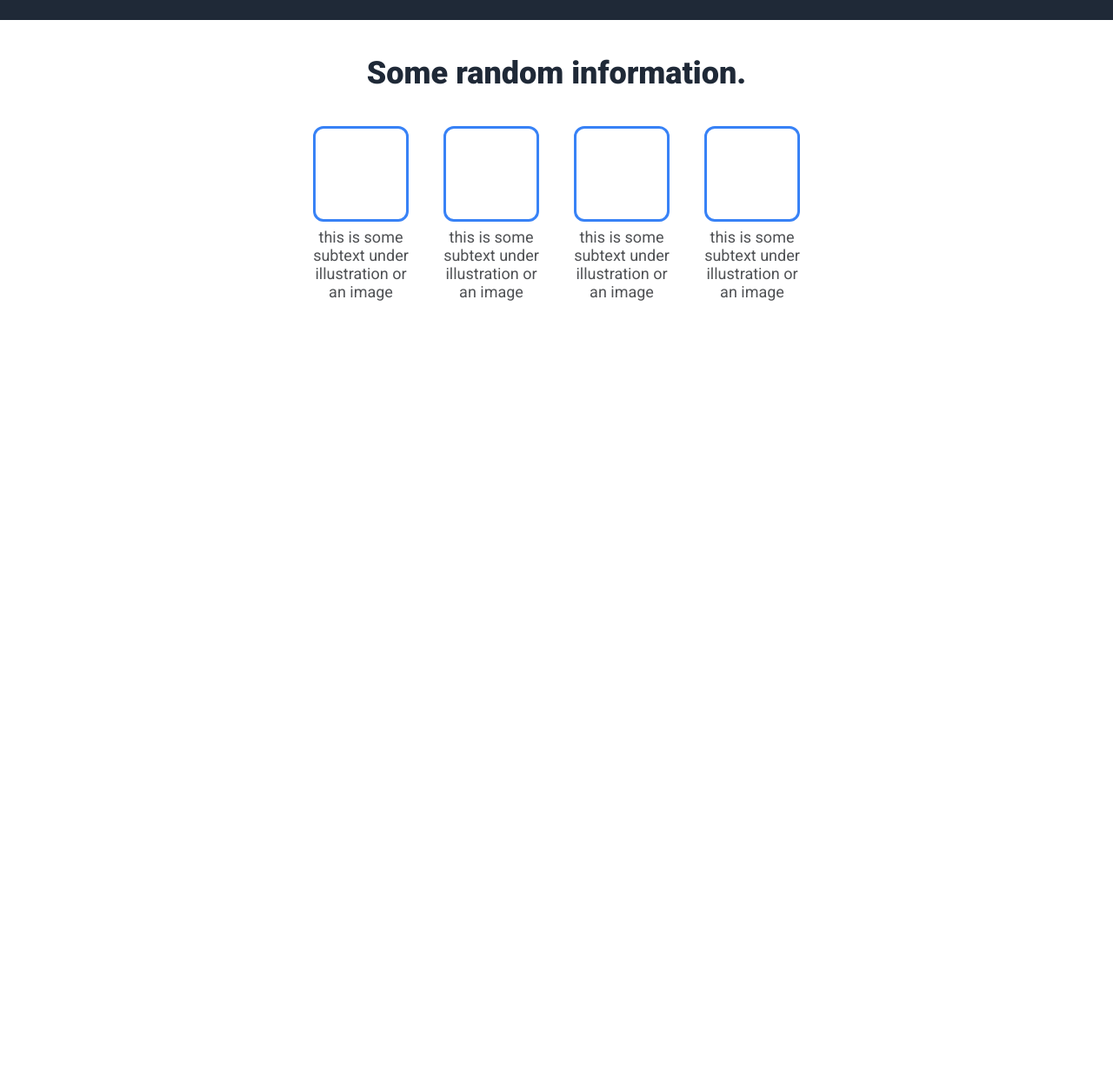
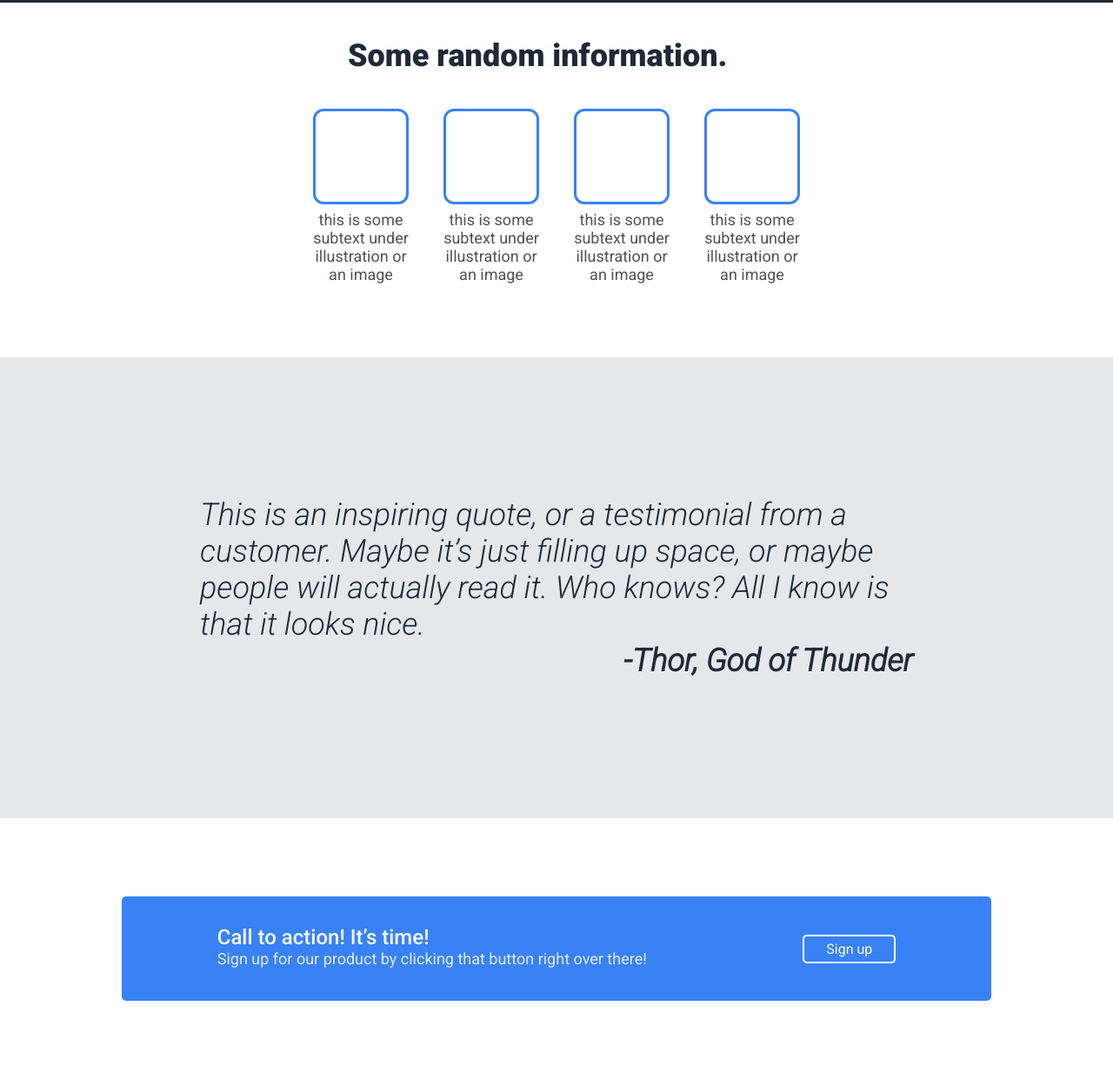
Before and after one commit to H3G4iG/landing_page, a plain HTML site: page index.html in a window 1280 px wide. Shown: the part 450-1691 px from the top of the page at 87% size. Before the commit the page ends 881 px from the top, so only its background shows below. Drawn offline with Linux system fonts and the light colour scheme.

Commit message:
Registration section / section 3

```diff
--- a/index.html
+++ b/index.html
@@ -35,7 +35,10 @@
       </div>
     </div>
   </div>
-  <section id="information" class="container">
+
+  <!-- Information section -->
+  <section id="information">
+    <div class="container">
       <h2 class="information-text">Some random information.</h2>
       <div class="showcase">
         <div class="card">
@@ -55,6 +58,34 @@
           <p class="subtext">this is some subtext under illustration or an image</p>
         </div>
       </div>
+
+    </div>
+  </section>
+
+  <!-- Quote section -->
+  <section id="quote-section">
+    <div class="container">
+      <p class="quote quote-text">This is an inspiring quote, or a testimonial from a customer. Maybe it’s just filling
+        up space,
+        or
+        maybe people will actually read it. Who knows? All I know is that it looks nice.
+        <br>
+        <span class="author-text">-Thor, God of Thunder</span>
+      </p>
+    </div>
+  </section>
+
+  <!-- registration section -->
+  <section id="registration">
+    <div class="blue-box container">
+      <div class="text-bluebox">
+        <h3 class="logo-text">Call to action! It’s time!</h3>
+        <p class="secondary-text">Sign up for our product by clicking that button right over there!</p>
+      </div>
+      <div class="btn btn-border">
+        <a href="#">Sign up</a>
+      </div>
+    </div>
   </section>
 </body>
 </html>
--- a/style.css
+++ b/style.css
@@ -1,4 +1,4 @@
-@import url('https://fonts.googleapis.com/css2?family=Roboto:wght@300;400;500;900&display=swap');
+@import url('https://fonts.googleapis.com/css2?family=Roboto:ital,wght@0,300;0,400;0,500;0,900;1,300&display=swap');
 
 :root {
   --primary-color: #f9faf8;
@@ -42,6 +42,10 @@ ul {
   margin: 5px 0;
 }
 
+.btn-border {
+  border: 2px white solid;
+}
+
 /* text */
 .primary-text {
   color: var(--primary-color);
@@ -78,6 +82,17 @@ ul {
   margin: 40px;
 }
 
+.author-text {
+  font-weight: bold;
+  text-align: right;
+}
+
+.quote-text {
+  font-size: 36px;
+  font-style: italic;
+  color: var(--bg-dark);
+}
+
 
 /* Header */
 #main_header {
@@ -104,7 +119,7 @@ ul {
 
 .header-content {
   display: flex;
-  margin: 100px 0;
+  margin: 90px 0;
 }
 
 .header-main,
@@ -154,3 +169,35 @@ ul {
   border-radius: 12px;
   margin-bottom: 7px;
 }
+
+/* Quote section */
+#quote-section {
+  display: flex;
+  background-color: var(--secondary-color);
+}
+
+.quote {
+  display: flex;
+  flex-direction: column;
+  padding: 70px;
+  margin: 90px 0;
+}
+
+/* registration section */
+#registration {
+  display: flex;
+  align-items: center;
+  justify-content: center;
+}
+
+.blue-box {
+  display: flex;
+  justify-content: space-around;
+  align-items: center;
+  width: 100%;
+  height: 80px;
+  background-color: #3882f6;
+  border-radius: 5px;
+  padding: 60px 20px;
+  margin: 90px 0;
+}
```
Lines whose indentation alone changed are shown as unchanged.
